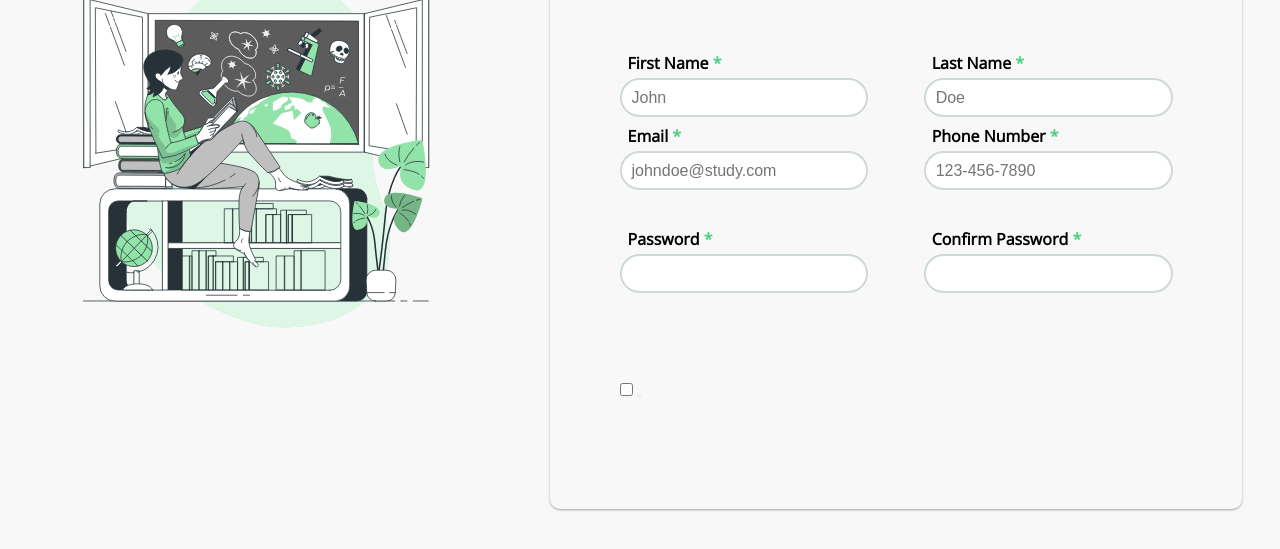
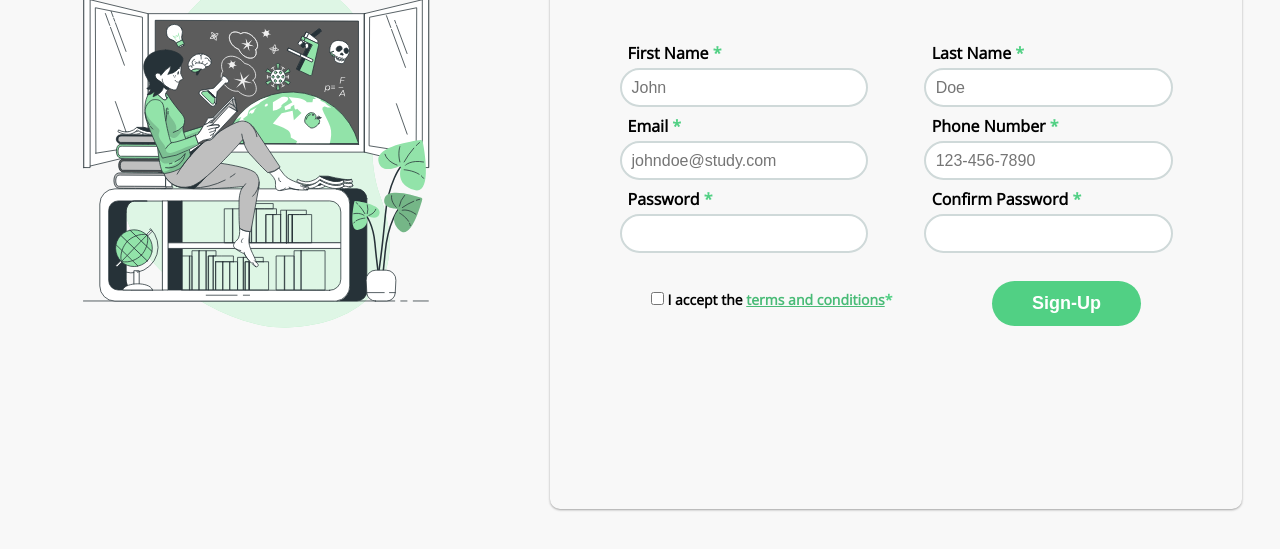
Before and after one commit to rayyanshaik2022/sign-up-form-odin, a plain HTML site: page index.html in a window 1280 px wide. Shown: the part 251-800 px from the top of the page. Drawn offline with nearby package versions, Linux system fonts and the light colour scheme.

Commit message:
Complete, working UI

```diff
--- a/index.html
+++ b/index.html
@@ -51,7 +51,6 @@
                             <input type="tel" name="phone-num"" id="phone-num" class="inp-field" pattern="[0-9]{3}-[0-9]{3}-[0-9]{4}" valid="false" placeholder="123-456-7890" required/>
                         </div>
 
-                        <div id="password-fields-container">
                         <div class="form-input-pair">
                             <label for="pswd"" class="inp-label">Password <span class="green-highlight">*</span></label>
                             <input type="password" name="pswd"" id="pswd" class="inp-field" pattern=".{6,}" required/>
@@ -60,11 +59,13 @@
                             <label for="pswd-conf" class="inp-label">Confirm Password <span class="green-highlight">*</span></label>
                             <input type="password" name="pswd-conf"" id="pswd-conf" class="inp-field" pattern=".{6,}" required/>
                         </div>
-                        </div>
                     </form>
                     <div id="last-inp-container">
+                        <div id="terms-pair">
                             <input type="checkbox" name="terms" id="terms" />
-                    <button id="sign-up-btn"></button>
+                            <label>I accept the <a href="#">terms and conditions</a><span class="green-highlight">*</span></label>
+                        </div>
+                        <button id="sign-up-btn">Sign-Up</button>
                     </div>
                 </div>
             </div>
--- a/styles.css
+++ b/styles.css
@@ -63,7 +63,7 @@ body {
 }
 
 #card-content {
-    padding: 50px 10%;
+    padding: 40px 10%;
     text-align: left;
 }
 
@@ -85,6 +85,7 @@ label {
 
 #form-container {
     padding: 10% 5%;
+    padding-bottom: 0;
     margin: 0 -5%;
 
     display: flex;
@@ -151,3 +152,43 @@ label {
     row-gap: 8px;
 
 }
+
+#last-inp-container {
+    display: flex;
+    justify-content: center;
+    padding: 5%;
+
+    gap: 25%;
+    column-gap: 20%;
+
+    align-items: center;
+    flex-wrap: wrap;
+}
+
+#terms-pair {
+    font-size: 14px;
+    margin-bottom: 8px;
+}
+
+a {
+    color: var(--green-highlight);
+    filter: brightness(90%);
+}
+
+#sign-up-btn {
+    width: 30%;
+    min-width: 100px;
+    height: 45px;
+    border-radius: 30px;
+    border: 0px solid black;
+    background-color: #51d084;
+    color: #ffffff;
+
+    font-size: 18px;
+    font-weight: 700;
+}
+
+#sign-up-btn:hover {
+    filter: brightness(95%);
+    cursor: pointer;
+}
```
Lines whose indentation alone changed are shown as unchanged.
